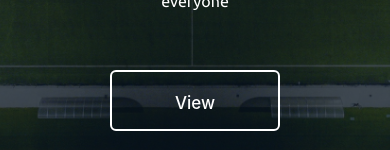
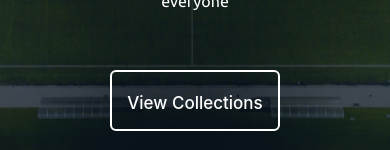
Before and after one commit to naseehan/boots, a React (Vite) app: page / in a window 390 px wide. Shown: the part 694-844 px from the top of the page. Built offline with nearby package versions, Linux system fonts and the light colour scheme; a web font is replaced by a local one.

Commit message:
make mobile responsive

```diff
--- a/src/stylePages/Home/App.css
+++ b/src/stylePages/Home/App.css
@@ -114,4 +114,7 @@
   .inside-div{
     width: auto;
   }
+  .fancyBtn {
+    padding: 10px;
+  }
 }
```
